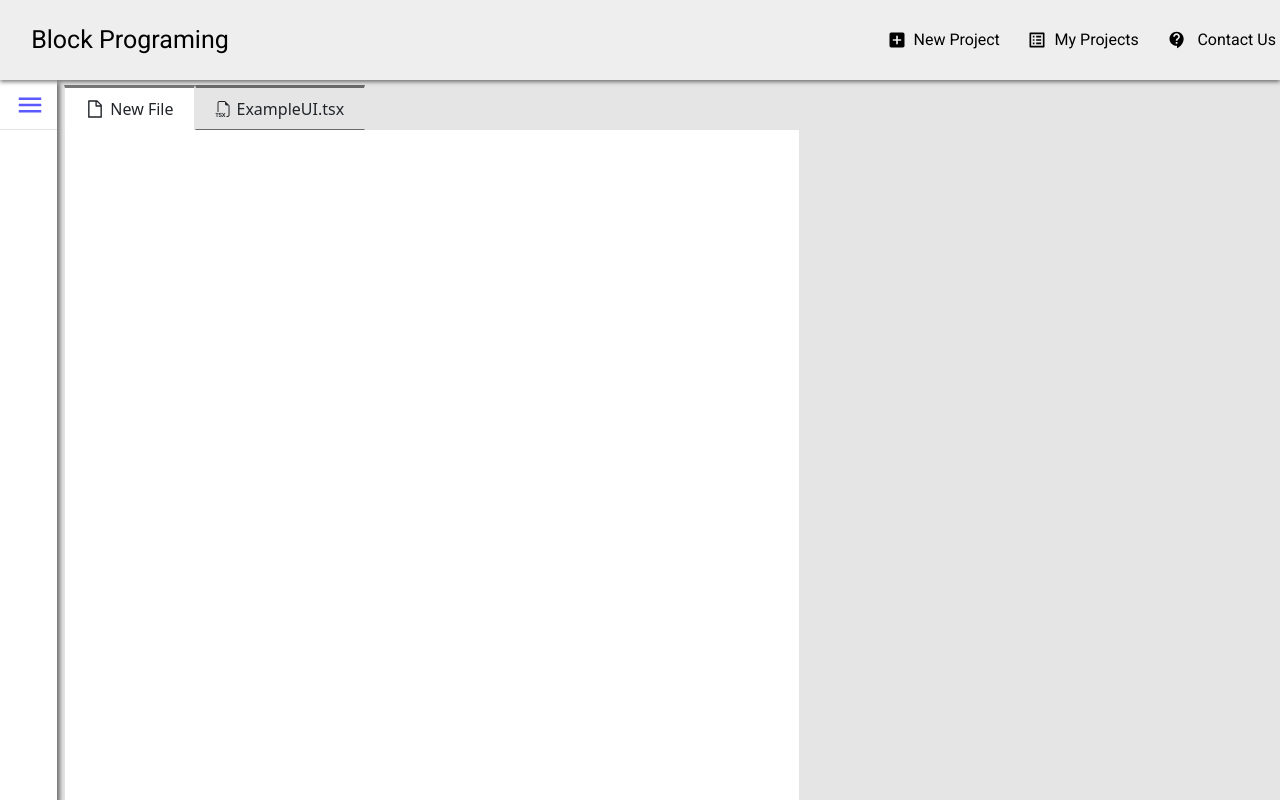
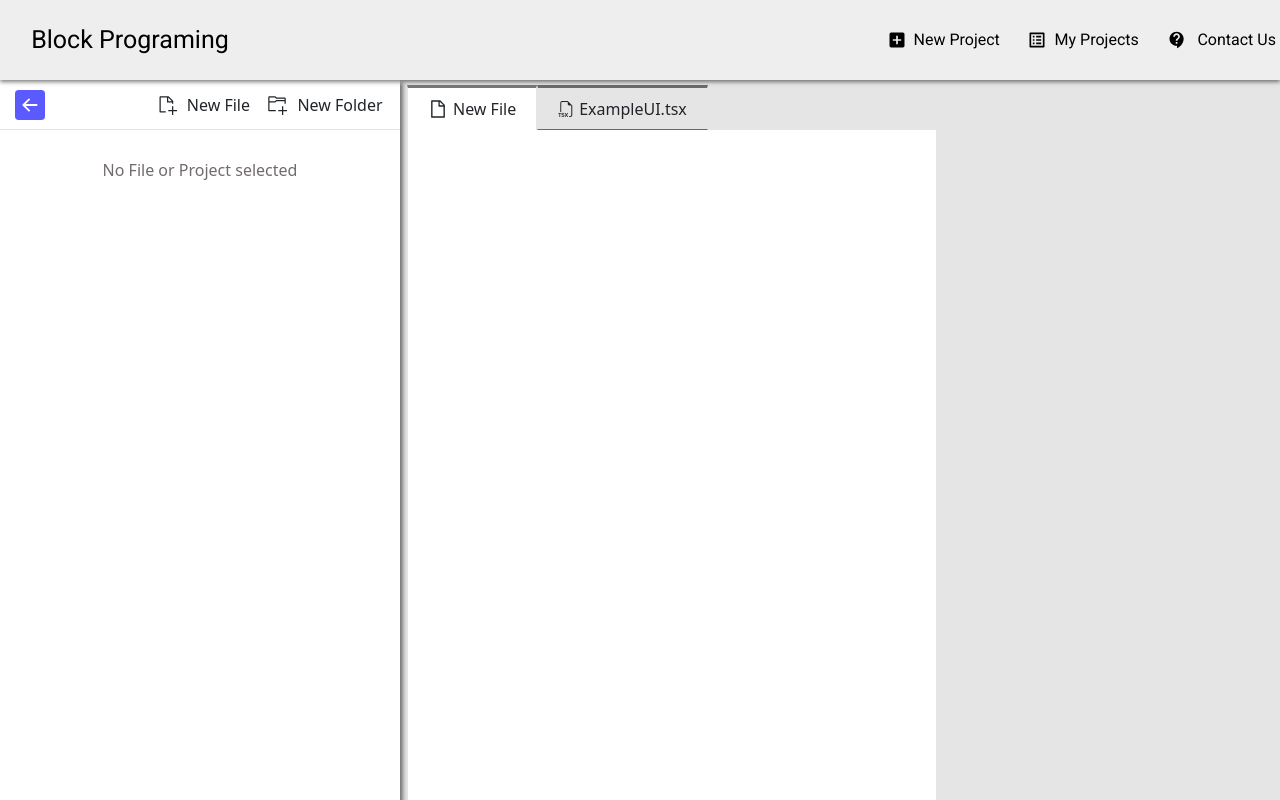
Before and after one commit to Pedro-Augusto-Barbosa-Aparecido/block-and-text-programing, a React (Create React App) app: page / in a window 1280 px wide. Shown: the top 800 px of the page. Built offline with nearby package versions, Linux system fonts and the light colour scheme.

Commit message:
Change default Menu Mode

```diff
--- a/src/components/Menu/index.tsx
+++ b/src/components/Menu/index.tsx
@@ -12,7 +12,7 @@ export type MenuProps = {
 };
 
 const Menu: React.FC<MenuProps> = ({ fileAndFolders = [] }) => {
-  const [shrink, setShrink] = useState<boolean>(true);
+  const [shrink, setShrink] = useState<boolean>(false);
 
   return (
       <Container shrink={shrink}>
```
